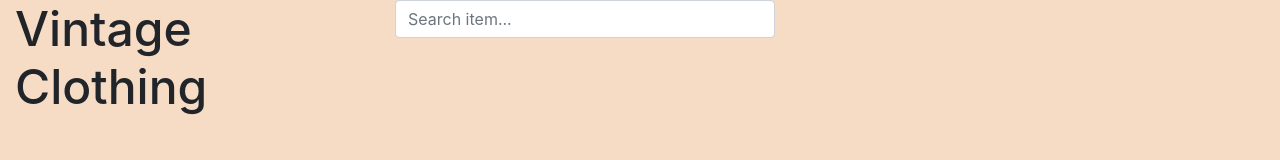
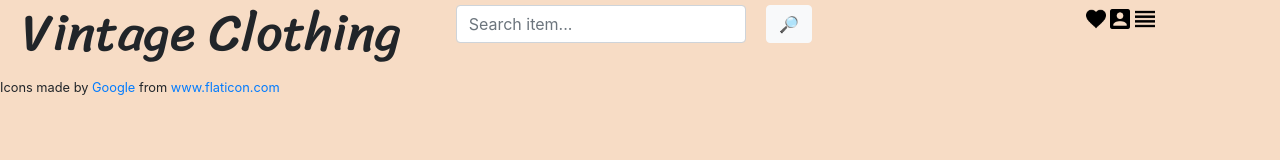
Before and after one commit to Allyia98/shop-assignment, a plain HTML site: page index.html in a window 1280 px wide. Drawn offline with nearby package versions, Linux system fonts and the light colour scheme.

Commit message:
Imported icons, googlefonts in html

```diff
--- a/index.html
+++ b/index.html
@@ -7,22 +7,39 @@
     <link rel="stylesheet" href="https://stackpath.bootstrapcdn.com/bootstrap/4.5.2/css/bootstrap.min.css"
         integrity="sha384-JcKb8q3iqJ61gNV9KGb8thSsNjpSL0n8PARn9HuZOnIxN0hoP+VmmDGMN5t9UJ0Z" crossorigin="anonymous" />
     <link rel="stylesheet" href="src/style.css" />
+    <link rel="preconnect" href="https://fonts.gstatic.com">
+    <link href="https://fonts.googleapis.com/css2?family=Sriracha&display=swap" rel="stylesheet">
     <title>Allyia Rahim - 3220 - A1</title>
 </head>
 <body>
-    <div class="container">
+    <div class="container-fluid">
         <div class="row">
             <div class="col-4">
              <h1> Vintage Clothing</h1>
             </div>
-            <div class="col-4">
+
+            <div class="col-3">
                 <input class="form-control"
                 type="text"
                 placeholder="Search item..."
                 aria-label="default input example">
             </div>
+
+            <div class="col-3">
+                <button type="submit" class="btn btn-light">🔎</button>
+            </div>
+
+            <div class="col-1 icons" className="icons">
+                <img src="images/favorite-heart-button.png" style="width: 20px; height:20px">
+                <img src="images/user-account-box.png" style="width: 20px; height:20px">
+                <img src="images/show-menu-button.png" style="width: 20px; height:20px">
+
             </div>
 
         </div>
+
+    </div>
+    <small>Icons made by <a href="https://www.flaticon.com/authors/google" title="Google">Google</a> from <a
+            href="https://www.flaticon.com/" title="Flaticon">www.flaticon.com</a></small>
 </body>
 </html>
--- a/src/style.css
+++ b/src/style.css
@@ -1,15 +1,31 @@
+.container {
+  width: 100%;
+}
+
 body {
   background-color: #f7dcc5;
 }
 
 h1 {
-  font-size: 48px;
+  font-size: 52px;
+  font-family: "Sriracha", cursive;
+  font-weight: 400;
 }
 
-.container {
-  margin: 0 15px 0;
+button {
+  margin-top: 5px;
+}
+
+.icons {
+  margin-top: 5px;
 }
 
 .col-4 {
-  padding: 0;
+  padding: 0px 0px 0px 20px;
+  margin: 2px;
 }
+
+.form-control {
+  margin-top: 5px;
+  margin-left: 10px;
+}
```
Also changed, not shown: images/favorite-heart-button.png (added), images/favorite-heart-outline-button.png (added), images/shopping-cart.png (added), images/show-menu-button.png (added), images/user-account-box.png (added), 1 other file. Lines whose indentation alone changed are shown as unchanged.
